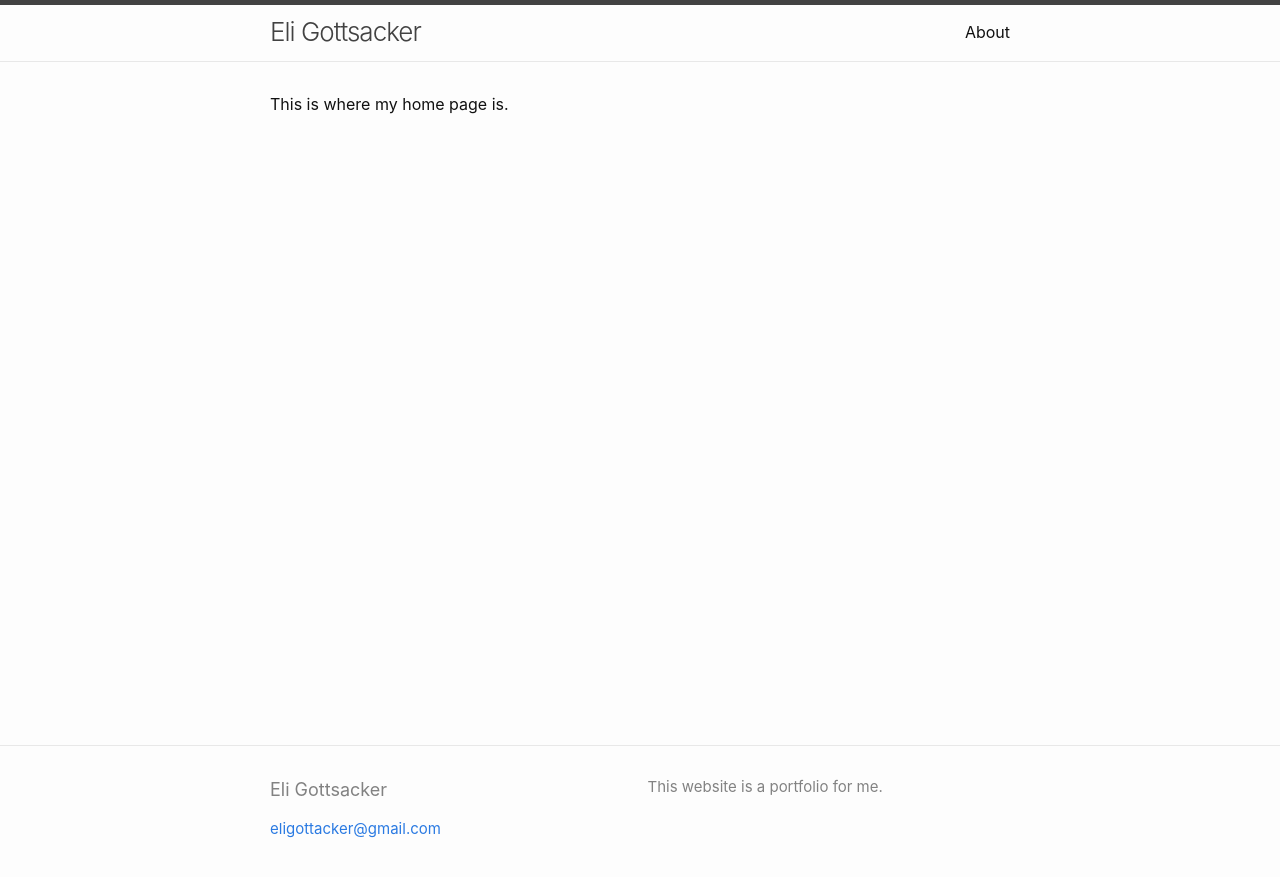
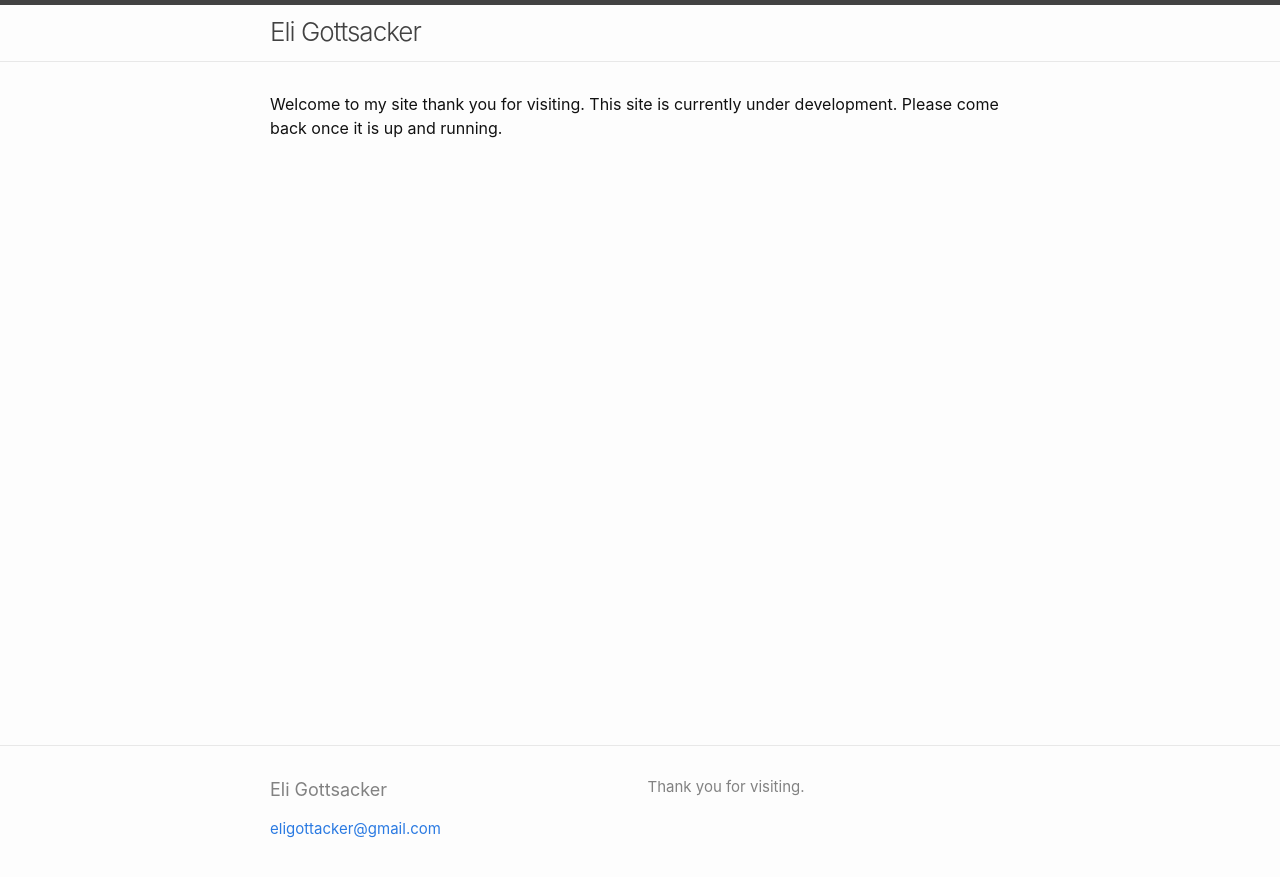
Before and after one commit to EliGottsacker/eligottsacker.com, a Jekyll site: the page built from index.md, in a window 1280 px wide. Shown: the top 877 px of the page. Built offline with Jekyll 4.4.1, drawn with Linux system fonts in a browser that asks for light colours.

Commit message:
setup of the holding page.

```diff
--- a/_config.yml
+++ b/_config.yml
@@ -16,7 +16,7 @@
 title: Eli Gottsacker
 email: eligottacker@gmail.com
 description: >- # this means to ignore newlines until "baseurl:"
-  This website is a portfolio for me.
+  Thank you for visiting.
 baseurl: "" # the subpath of your site, e.g. /blog
 url: "eligottacker.com" # the base hostname & protocol for your site, e.g. http://example.com
 twitter_username:
--- a/index.md
+++ b/index.md
@@ -5,4 +5,4 @@
 layout: home
 ---
 
-This is where my home page is.
+Welcome to my site thank you for visiting. This site is currently under development. Please come back once it is up and running.
```
Also changed, not shown: about.md (deleted, +0 -5 lines).
